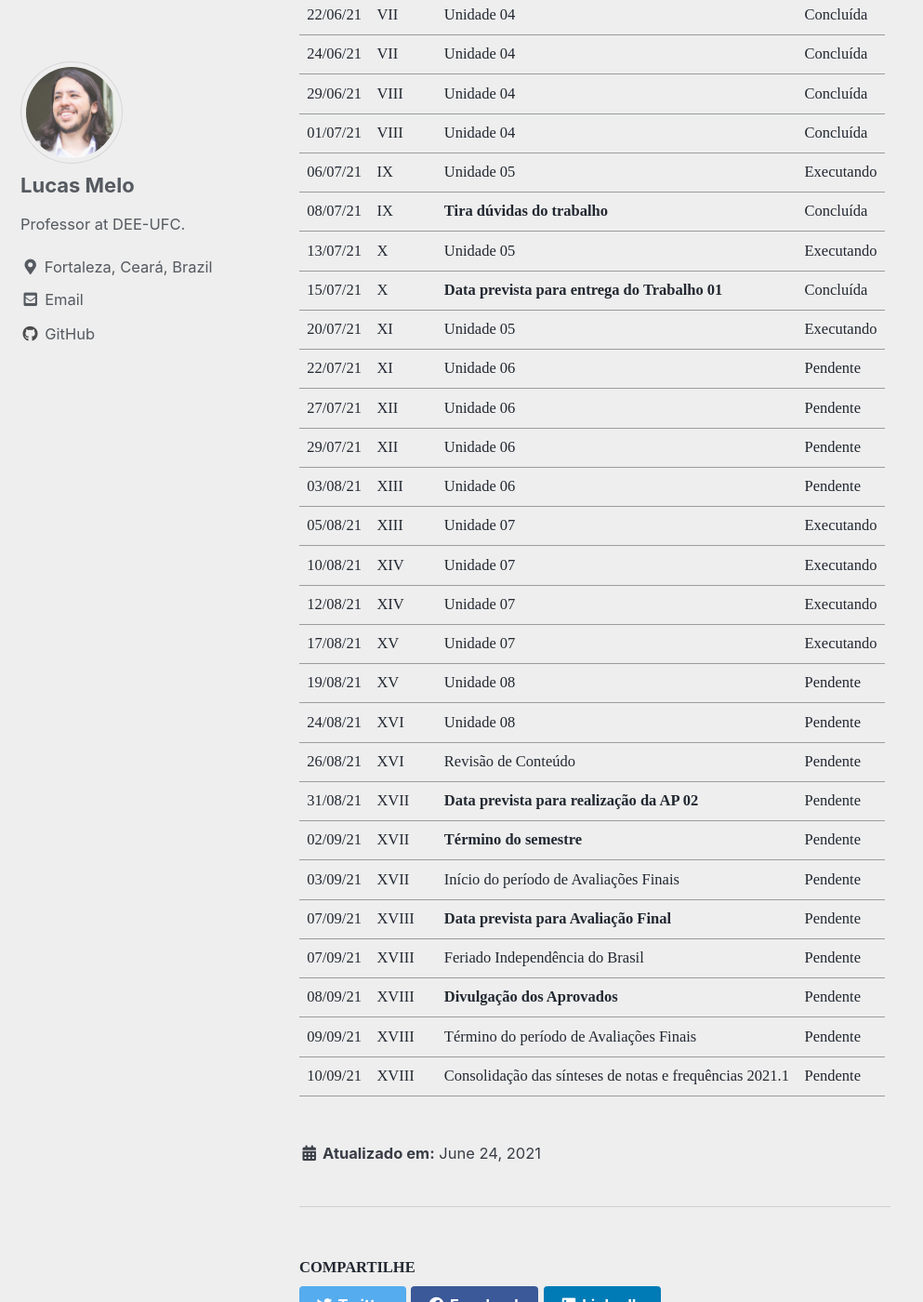
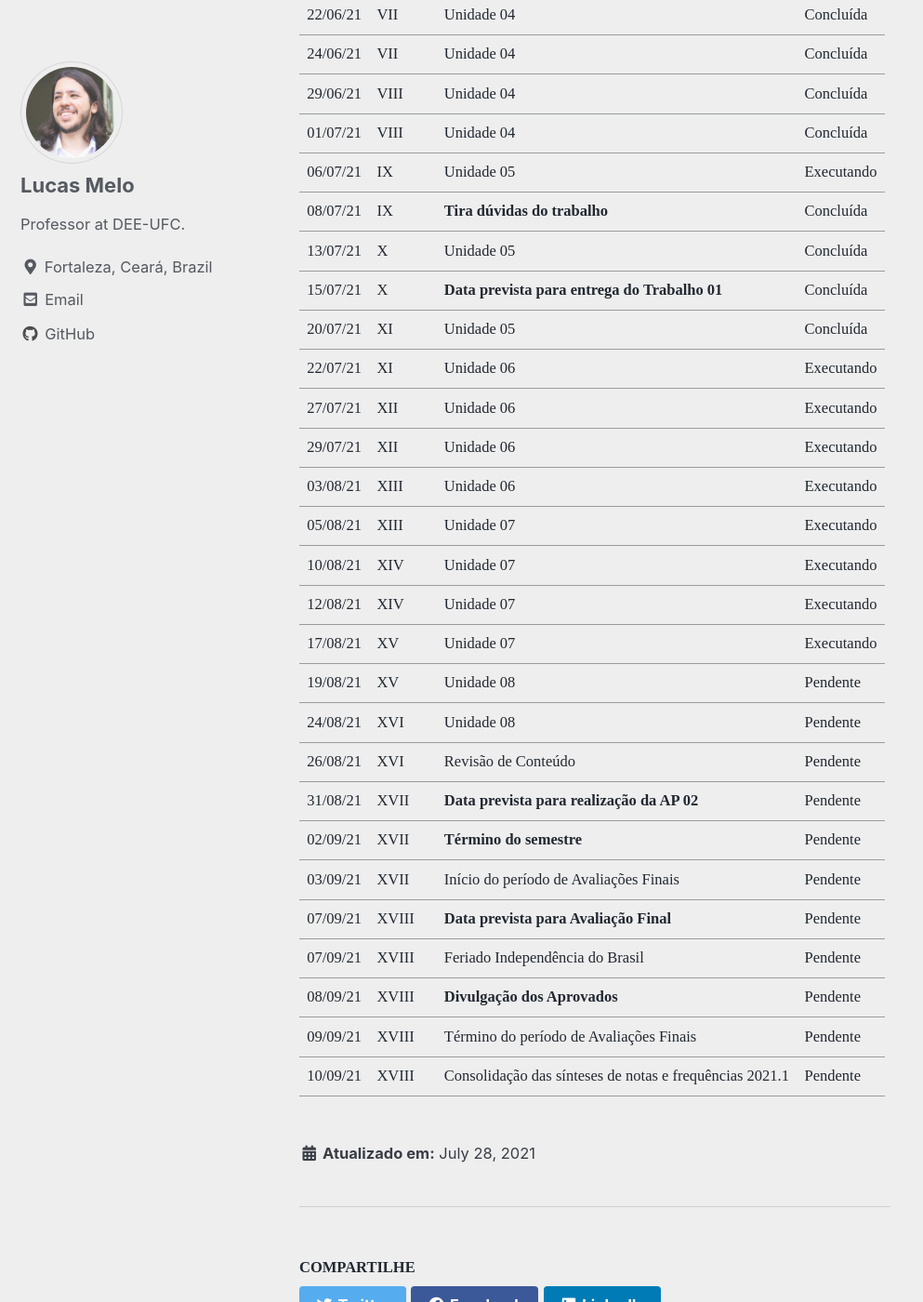
Before and after one commit to lucassm/lucassm.github.io, a Jekyll site: the page built from _teaching/DEE-2021/index.md, in a window 1280 px wide and 1400 px high, scrolled down 6159 px. Shown: the whole window at 93% size, without its empty margins (0-993 px from the left). Built offline with Jekyll 4.4.1, drawn with Linux system fonts in a browser that asks for light colours; cached includes are drawn as plain includes; some web fonts are replaced; formulas are drawn with MathJax 3.

Commit message:
UPDADE 2 Unidade 5 SDEE-2021-1

```diff
--- a/_teaching/DEE-2021/index.md
+++ b/_teaching/DEE-2021/index.md
@@ -4,7 +4,7 @@ collection: teaching
 permalink: /teaching/DEE-2021
 venue: "Federal University of Ceara, Department of Electrical Engineering"
 excerpt: "Página dedicada à disciplina de Distribuição de Energia Elétrica - 2021.1"
-date: 2021-06-24
+date: 2021-07-28
 location: "Fortaleza, Brazil"
 ---
 
@@ -143,13 +143,13 @@ O **OpenDSS** é bem documentado e um tutorial inicial pode ser visualizado [**n
 | 01/07/21 	| VIII   	| Unidade 04                                              	| Concluída   	|
 | 06/07/21 	| IX     	| Unidade 05                                              	| Executando   	|
 | 08/07/21 	| IX     	| **Tira dúvidas do trabalho**                             	| Concluída   	|
-| 13/07/21 	| X      	| Unidade 05                                              	| Executando   	|
+| 13/07/21 	| X      	| Unidade 05                                              	| Concluída   	|
 | 15/07/21 	| X      	| **Data prevista para entrega do Trabalho 01**           	| Concluída   	|
-| 20/07/21 	| XI     	| Unidade 05                                              	| Executando   	|
-| 22/07/21 	| XI     	| Unidade 06                                              	| Pendente   	|
-| 27/07/21 	| XII    	| Unidade 06                                              	| Pendente   	|
-| 29/07/21 	| XII    	| Unidade 06                                              	| Pendente   	|
-| 03/08/21 	| XIII   	| Unidade 06                                              	| Pendente   	|
+| 20/07/21 	| XI     	| Unidade 05                                              	| Concluída   	|
+| 22/07/21 	| XI     	| Unidade 06                                              	| Executando   	|
+| 27/07/21 	| XII    	| Unidade 06                                              	| Executando   	|
+| 29/07/21 	| XII    	| Unidade 06                                              	| Executando   	|
+| 03/08/21 	| XIII   	| Unidade 06                                              	| Executando   	|
 | 05/08/21 	| XIII   	| Unidade 07                                              	| Executando   	|
 | 10/08/21 	| XIV    	| Unidade 07                                              	| Executando   	|
 | 12/08/21 	| XIV    	| Unidade 07                                              	| Executando   	|
```
Also changed, not shown: _teaching/DEE-2021/Unidade-05/index.md (+8 -4 lines).
